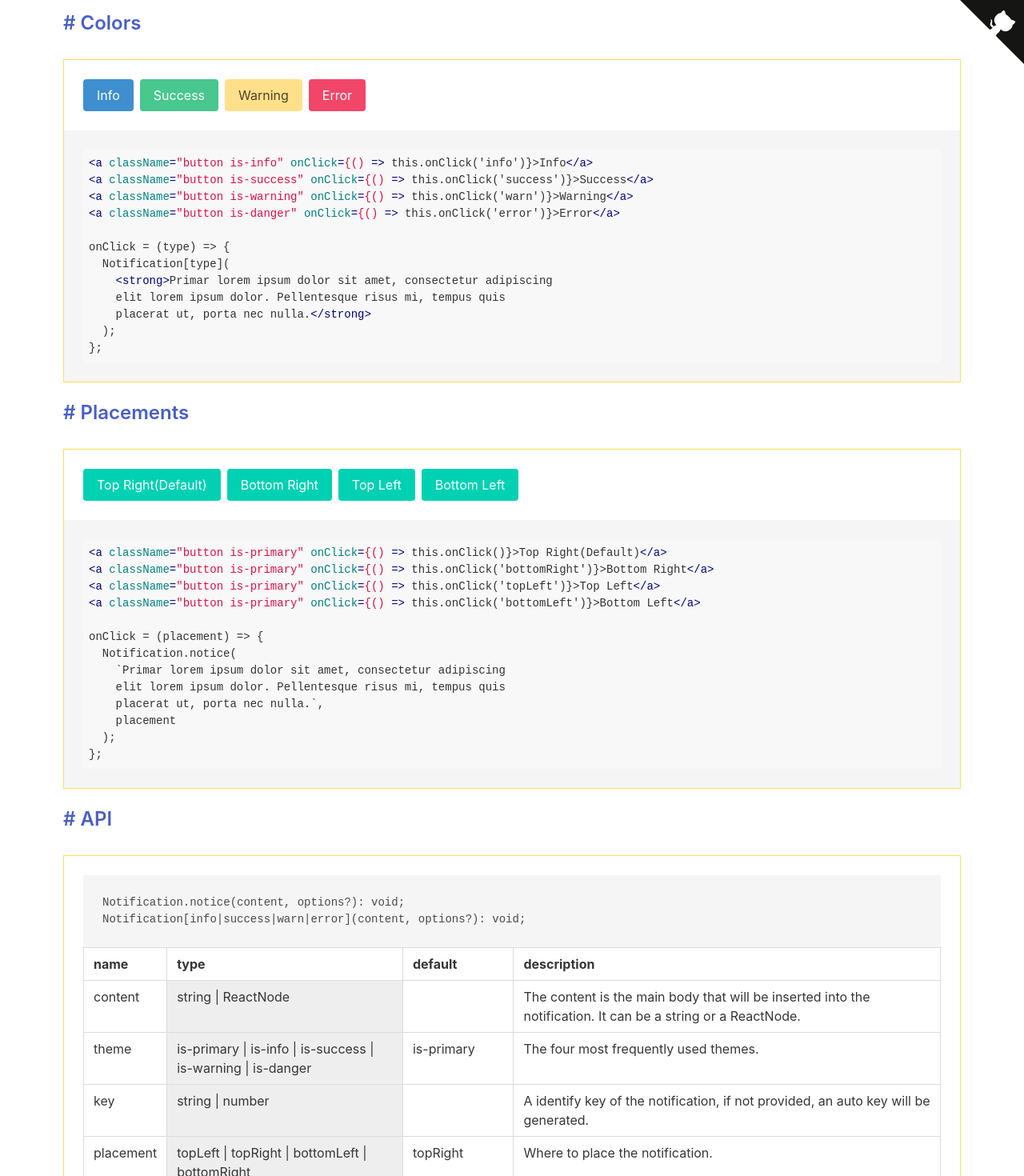
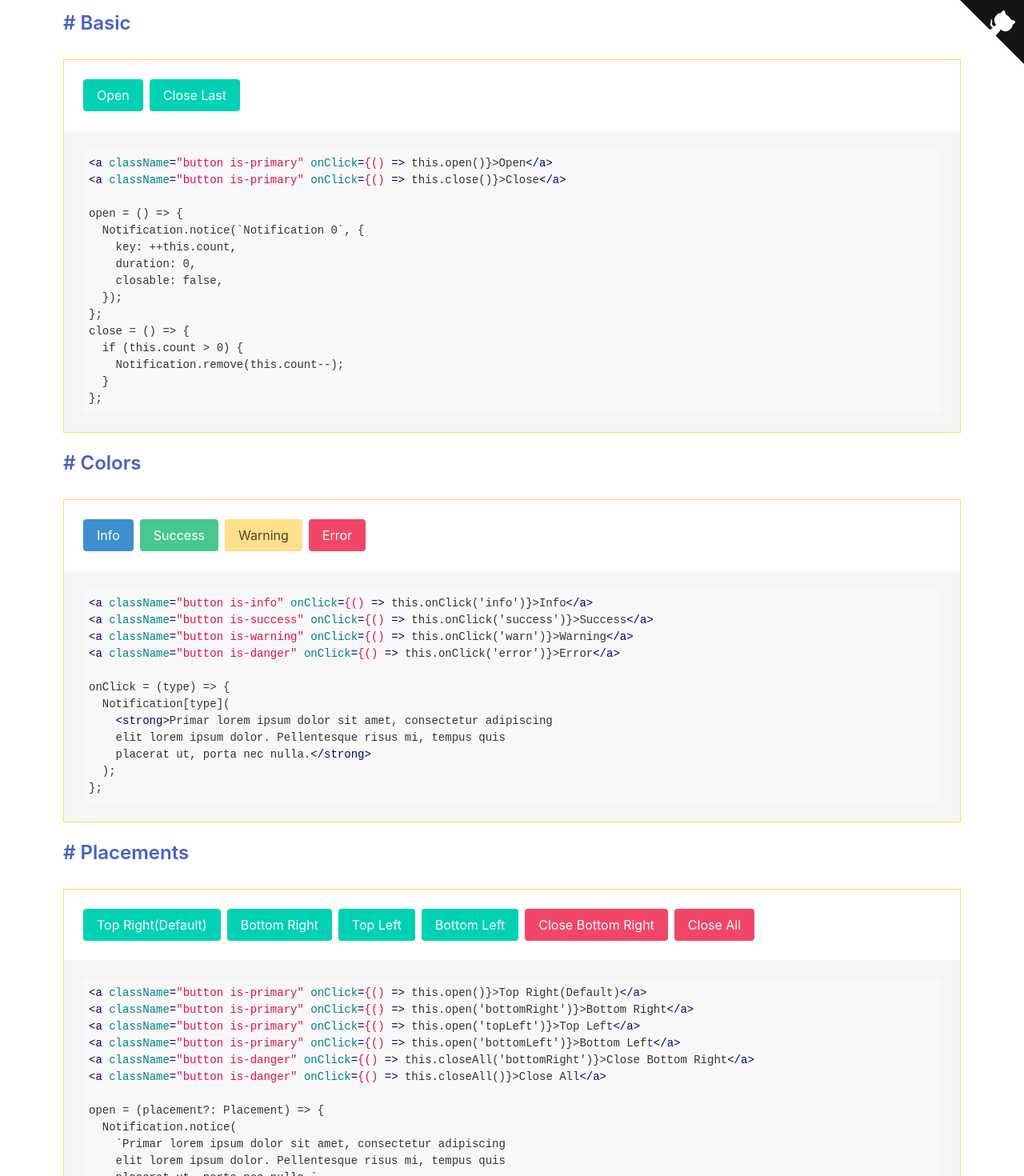
Before and after one commit to lxzxl/react-bulma-notification, a React app: page / in a window 1280 px wide. Shown: the top 1470 px of the page at 80% size. Built offline with nearby package versions, Linux system fonts and the light colour scheme.

Commit message:
add remove api.

```diff
--- a/src/index.tsx
+++ b/src/index.tsx
@@ -41,6 +41,51 @@ class Snippet extends PureComponent<Props> {
       </>
     );
   }
+}
+
+class Basic extends PureComponent {
+  private count = 0;
+  render() {
+    const code = `<a className="button is-primary" onClick={() => this.open()}>Open</a>
+<a className="button is-primary" onClick={() => this.close()}>Close</a>
+
+open = () => {
+  Notification.notice(\`Notification ${this.count}\`, {
+    key: ++this.count,
+    duration: 0,
+    closable: false,
+  });
+};
+close = () => {
+  if (this.count > 0) {
+    Notification.remove(this.count--);
+  }
+};
+`;
+    return (
+      <Snippet name="Basic" code={code}>
+        <a className="button is-primary" onClick={() => this.open()}>
+          Open
+        </a>
+        <a className="button is-primary" onClick={() => this.close()}>
+          Close Last
+        </a>
+      </Snippet>
+    );
+  }
+
+  open = () => {
+    Notification.notice(`Notification ${this.count}`, {
+      key: ++this.count,
+      duration: 0,
+      closable: false
+    });
+  };
+  close = () => {
+    if (this.count > 0) {
+      Notification.remove(this.count--);
+    }
+  };
 }
 
 class Colors extends PureComponent {
@@ -91,46 +136,60 @@ onClick = (type) => {
 
 class Placements extends PureComponent {
   render() {
-    const code = `<a className="button is-primary" onClick={() => this.onClick()}>Top Right(Default)</a>
-<a className="button is-primary" onClick={() => this.onClick('bottomRight')}>Bottom Right</a>
-<a className="button is-primary" onClick={() => this.onClick('topLeft')}>Top Left</a>
-<a className="button is-primary" onClick={() => this.onClick('bottomLeft')}>Bottom Left</a>
+    const code = `<a className="button is-primary" onClick={() => this.open()}>Top Right(Default)</a>
+<a className="button is-primary" onClick={() => this.open('bottomRight')}>Bottom Right</a>
+<a className="button is-primary" onClick={() => this.open('topLeft')}>Top Left</a>
+<a className="button is-primary" onClick={() => this.open('bottomLeft')}>Bottom Left</a>
+<a className="button is-danger" onClick={() => this.closeAll('bottomRight')}>Close Bottom Right</a>
+<a className="button is-danger" onClick={() => this.closeAll()}>Close All</a>
 
-onClick = (placement) => {
+open = (placement?: Placement) => {
   Notification.notice(
     \`Primar lorem ipsum dolor sit amet, consectetur adipiscing
     elit lorem ipsum dolor. Pellentesque risus mi, tempus quis
     placerat ut, porta nec nulla.\`,
-    placement
+    {
+      placement,
+      duration: 0
+    }
   );
+};
+closeAll = (placement) => {
+  Notification.remove(undefined, placement);
 };`;
     return (
       <Snippet name="Placements" code={code}>
-        <a className="button is-primary" onClick={() => this.onClick()}>
+        <a className="button is-primary" onClick={() => this.open()}>
           Top Right(Default)
         </a>
         <a
           className="button is-primary"
-          onClick={() => this.onClick('bottomRight')}
+          onClick={() => this.open('bottomRight')}
         >
           Bottom Right
         </a>
-        <a
-          className="button is-primary"
-          onClick={() => this.onClick('topLeft')}
-        >
+        <a className="button is-primary" onClick={() => this.open('topLeft')}>
           Top Left
         </a>
         <a
           className="button is-primary"
-          onClick={() => this.onClick('bottomLeft')}
+          onClick={() => this.open('bottomLeft')}
         >
           Bottom Left
+        </a>
+        <a
+          className="button is-danger"
+          onClick={() => this.closeAll('bottomRight')}
+        >
+          Close Bottom Right
+        </a>
+        <a className="button is-danger" onClick={() => this.closeAll()}>
+          Close All
         </a>
       </Snippet>
     );
   }
-  onClick = (placement?: Placement) => {
+  open = (placement?: Placement) => {
     Notification.notice(
       `Primar lorem ipsum dolor sit amet, consectetur adipiscing
       elit lorem ipsum dolor. Pellentesque risus mi, tempus quis
@@ -140,6 +199,9 @@ onClick = (placement) => {
         duration: 0
       }
     );
+  };
+  closeAll = (placement?: Placement) => {
+    Notification.remove(undefined, placement);
   };
 }
 
@@ -244,6 +306,8 @@ class Api extends PureComponent {
           Notification.notice(content, options?): void;
           <br />
           Notification[info|success|warn|error](content, options?): void;
+          <br />
+          Notification.remove(key?, placement?): void;
         </pre>
         <table className="table is-bordered">
           <thead>
@@ -265,6 +329,7 @@ class App extends Component {
   render() {
     return (
       <div className="container">
+        <Basic />
         <Colors />
         <Placements />
         {/* <Order /> */}
--- a/src/lib/Notification.tsx
+++ b/src/lib/Notification.tsx
@@ -1,6 +1,7 @@
 import React from 'react';
 import './style.less';
 import Notification, {
+  Key,
   NoticeProps,
   NotificationInstance
 } from 'rc-notification';
@@ -8,7 +9,12 @@ import Notification, {
 const defaultCls = 'bulma-notification';
 type Content = NoticeProps['content'];
 export type Placement = 'topLeft' | 'topRight' | 'bottomLeft' | 'bottomRight';
-type Theme = 'is-primary' | 'is-info' | 'is-success' | 'is-warning' | 'is-danger';
+type Theme =
+  | 'is-primary'
+  | 'is-info'
+  | 'is-success'
+  | 'is-warning'
+  | 'is-danger';
 
 interface Options
   extends Pick<
@@ -27,12 +33,10 @@ const defaultOptions: Options = {
   closable: true,
   style: {}
 };
-const getInstance = (function() {
+const AllInstances = (function() {
   let instances: { [k in Placement]?: NotificationInstance } = {};
-  return (
-    options: Options,
-    callback: (instance: NotificationInstance) => void
-  ) => {
+  return {
+    get(options: Options, callback: (instance: NotificationInstance) => void) {
       const {
         placement = defaultPlacement,
         prefixCls = defaultCls,
@@ -52,13 +56,20 @@ const getInstance = (function() {
           callback(notification);
         }
       );
+    },
+    getAll() {
+      return instances;
+    },
+    remove(placement: Placement) {
+      delete instances[placement];
+    }
   };
 })();
 
 function notice(content: Content, options?: Options) {
   const opt: Partial<Options> = Object.assign({}, defaultOptions, options);
-  return getInstance(opt, (notification: NotificationInstance) => {
-    const key = Date.now().toString();
+  return AllInstances.get(opt, (notification: NotificationInstance) => {
+    const key = opt.key || Date.now().toString();
     const onClose = () => {
       notification.removeNotice(key);
       return opt.onClose && opt.onClose();
@@ -82,12 +93,33 @@ function notice(content: Content, options?: Options) {
   });
 }
 
+function remove(key?: Key, placement?: Placement) {
+  const allInstances = AllInstances.getAll();
+  function removeByPlacement(p: Placement) {
+    const instance = allInstances[p];
+    if (instance) {
+      if (key) {
+        instance.removeNotice(key);
+      } else {
+        instance.destroy();
+        AllInstances.remove(p); // clear that instance.
+      }
+    }
+  }
+  if (placement) {
+    removeByPlacement(placement);
+  } else {
+    Object.keys(allInstances).forEach(removeByPlacement);
+  }
+}
+
 type Diff<T extends string, U extends string> = ({ [P in T]: P } &
   { [P in U]: never } & { [x: string]: never })[T];
 type Omit<T, K extends keyof T> = Pick<T, Diff<keyof T, K>>;
 type HandlerOptions = Omit<Options, 'theme'>;
 
 export default {
+  remove,
   notice(content: Content, options?: Options) {
     return notice(content, options);
   },
```
Also changed, not shown: typings/rc-notification.d.ts (+4 -3 lines). Lines whose indentation alone changed are shown as unchanged.
